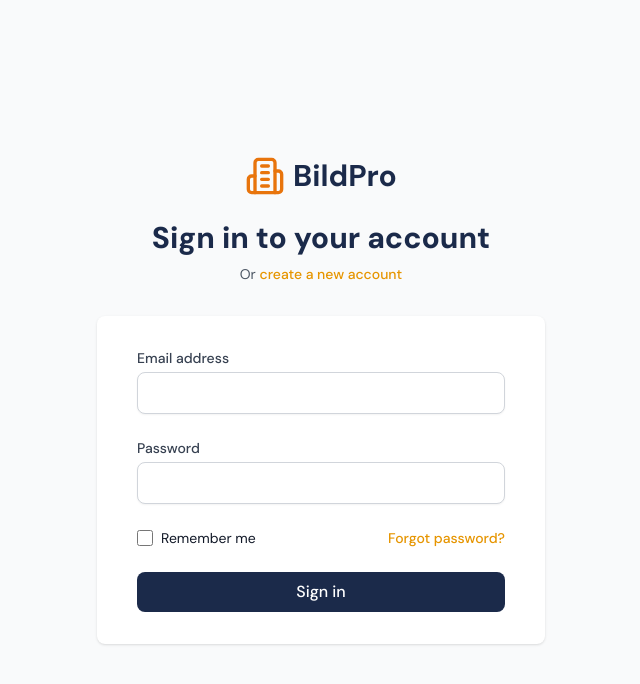
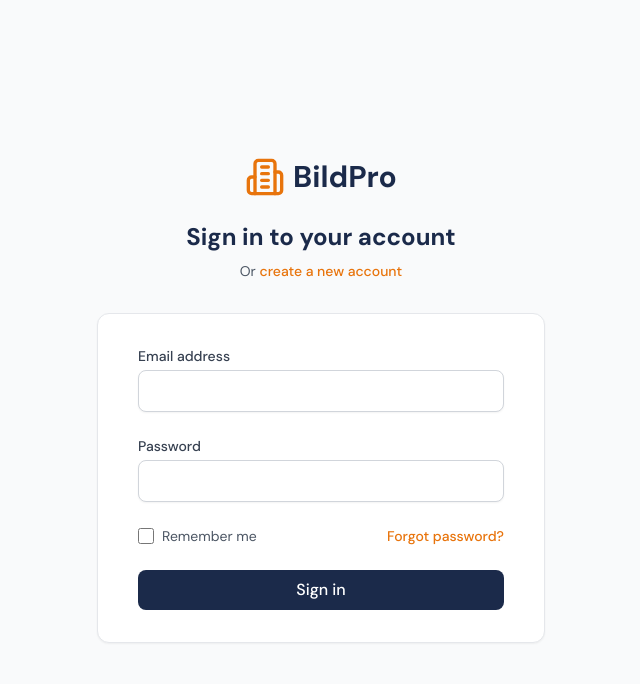
Before and after one commit to th3mailmann/bildpro, a Next.js app: page /login in a window 1280 px wide. Shown: the top 684 px of the page, without its empty margins (319-959 px from the left). Built offline with nearby package versions, Linux system fonts and the light colour scheme.

Commit message:
fix: alert variant type error and cleanup login/signup button states

```diff
--- a/src/app/login/page.tsx
+++ b/src/app/login/page.tsx
@@ -1,5 +1,4 @@
 'use client';
-
 import { useState } from 'react';
 import Link from 'next/link';
 import { useRouter } from 'next/navigation';
@@ -47,14 +46,14 @@ export default function LoginPage() {
           <Building2 className="h-10 w-10 text-construction-500" />
           <span className="text-3xl font-bold text-navy-900">BildPro</span>
         </Link>
-        <h2 className="mt-6 text-center text-3xl font-extrabold text-navy-900">
+        <h2 className="mt-6 text-center text-2xl font-bold text-navy-900">
           Sign in to your account
         </h2>
         <p className="mt-2 text-center text-sm text-gray-600">
           Or{' '}
           <Link
             href="/signup"
-            className="font-medium text-construction-600 hover:text-construction-500"
+            className="font-medium text-construction-500 hover:text-construction-600"
           >
             create a new account
           </Link>
@@ -62,14 +61,13 @@ export default function LoginPage() {
       </div>
 
       <div className="mt-8 sm:mx-auto sm:w-full sm:max-w-md">
-        <div className="bg-white py-8 px-4 shadow sm:rounded-lg sm:px-10">
-          <form className="space-y-6" onSubmit={handleLogin}>
+        <div className="bg-white py-8 px-4 shadow-sm rounded-xl sm:px-10 border border-gray-200">
           {error && (
-              <Alert variant="destructive">
+            <Alert type="error" className="mb-6">
               {error}
             </Alert>
           )}
-
+          <form onSubmit={handleLogin} className="space-y-6">
             <Input
               label="Email address"
               type="email"
@@ -78,7 +76,6 @@ export default function LoginPage() {
               required
               autoComplete="email"
             />
-
             <Input
               label="Password"
               type="password"
@@ -89,29 +86,20 @@ export default function LoginPage() {
             />
 
             <div className="flex items-center justify-between">
-              <div className="flex items-center">
+              <label className="flex items-center">
                 <input
-                  id="remember-me"
-                  name="remember-me"
                   type="checkbox"
                   className="h-4 w-4 text-navy-900 border-gray-300 rounded focus:ring-navy-500"
                 />
-                <label
-                  htmlFor="remember-me"
-                  className="ml-2 block text-sm text-gray-900"
-                >
-                  Remember me
+                <span className="ml-2 text-sm text-gray-600">Remember me</span>
               </label>
-              </div>
 
-              <div className="text-sm">
               <Link
                 href="/forgot-password"
-                  className="font-medium text-construction-600 hover:text-construction-500"
+                className="text-sm font-medium text-construction-500 hover:text-construction-600"
               >
                 Forgot password?
               </Link>
-              </div>
             </div>
 
             <Button type="submit" className="w-full" isLoading={isLoading}>
```
Lines whose indentation alone changed are shown as unchanged.
